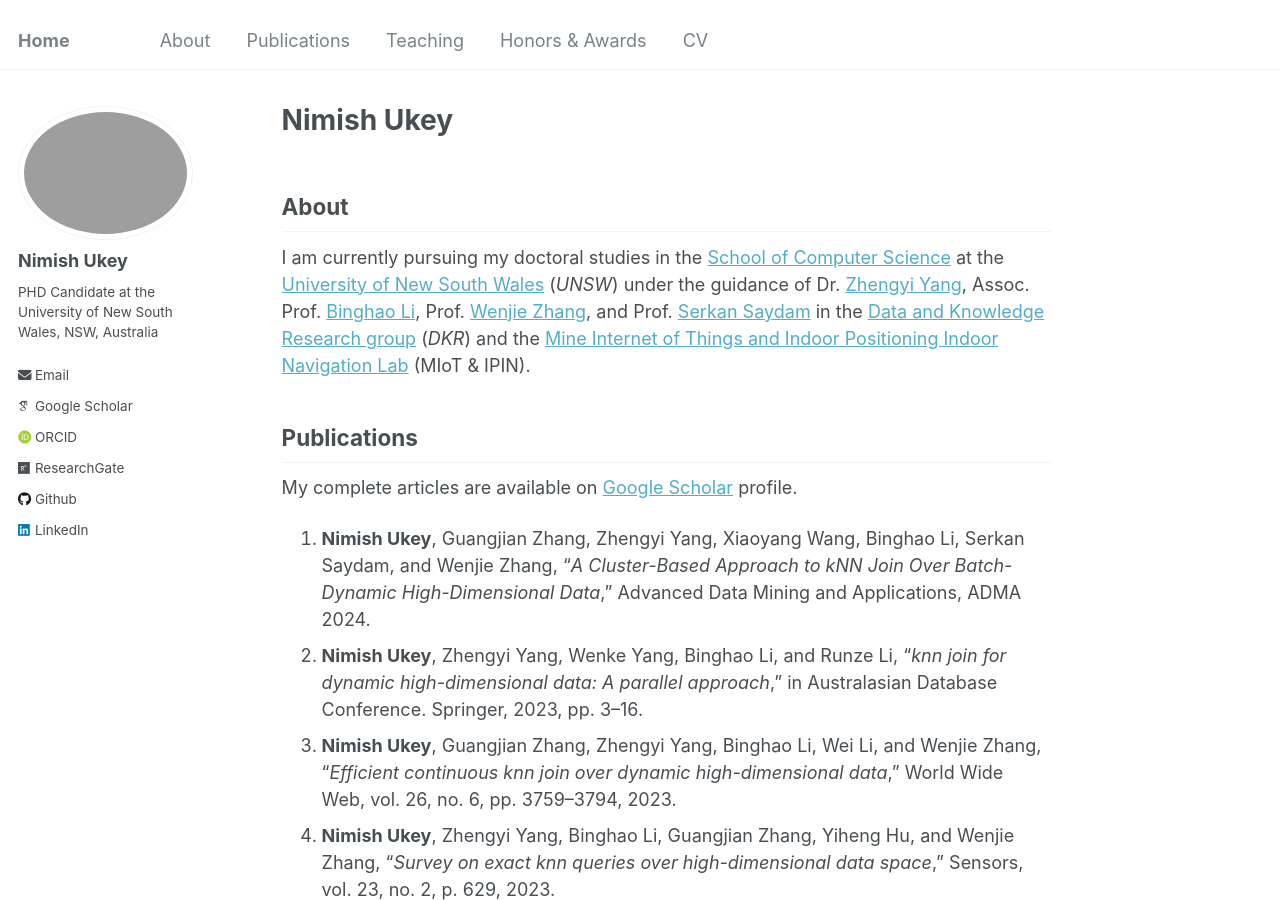
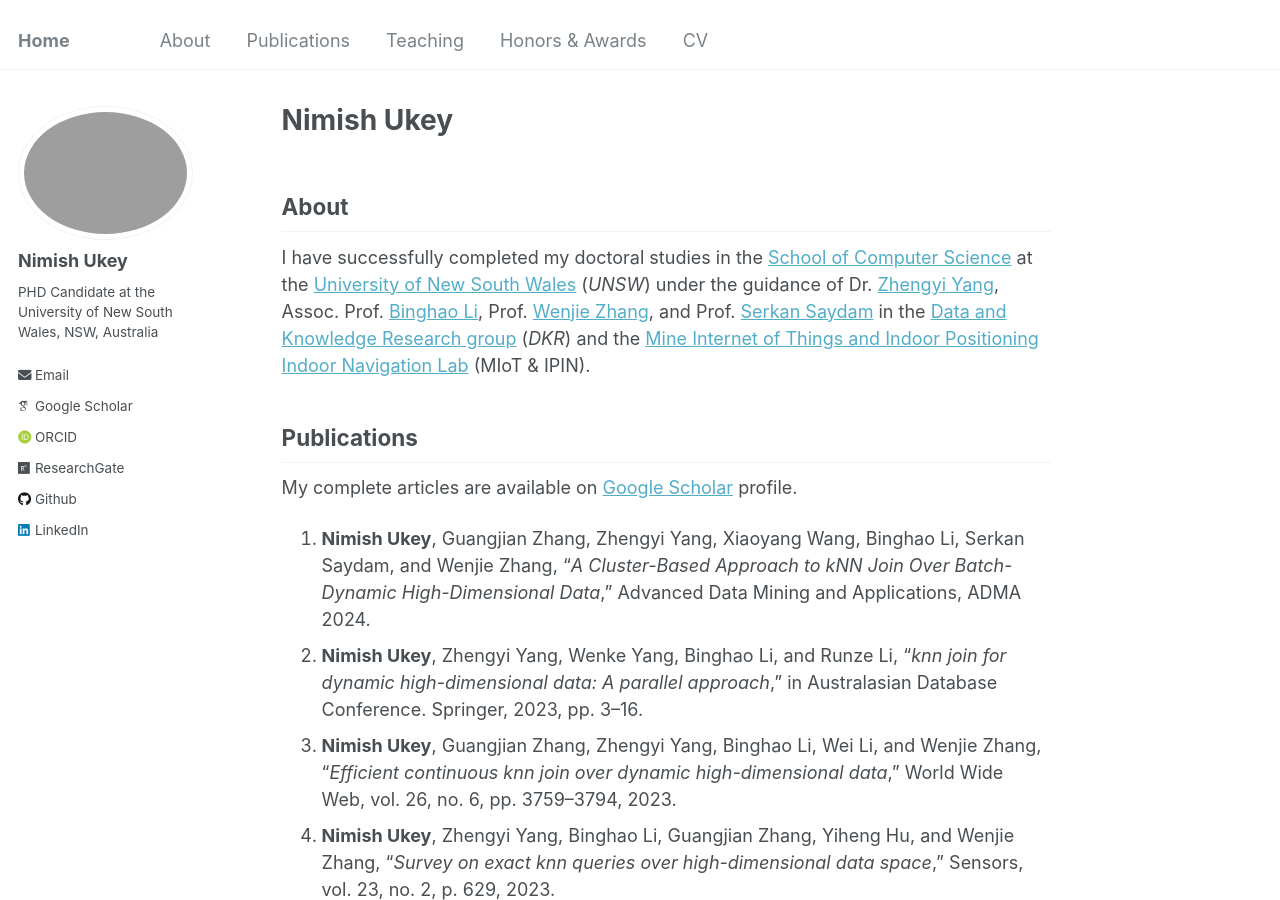
Before and after one commit to nimishukey/nimishukey.github.io, a Jekyll site: the page built from _pages/about.md, in a window 1280 px wide and 900 px high. Built offline with Jekyll 4.4.1, drawn with Linux system fonts in a browser that asks for light colours; some web fonts are replaced.

Commit message:
Update about.md

```diff
--- a/_pages/about.md
+++ b/_pages/about.md
@@ -8,7 +8,7 @@ redirect_from:
 ---
 
 <h2 id="biography"> About </h2>
-I am currently pursuing my doctoral studies in the [School of Computer Science](https://www.unsw.edu.au/engineering/our-schools/computer-science-and-engineering) at the [University of New South Wales](https://www.unsw.edu.au/) (*UNSW*) under the guidance of Dr. [Zhengyi Yang](http://www.zhengyi.one/), Assoc. Prof. [Binghao Li](https://www.unsw.edu.au/staff/binghao-li), Prof. [Wenjie Zhang](https://www.cse.unsw.edu.au/~zhangw/), and Prof. [Serkan Saydam](https://www.unsw.edu.au/staff/serkan-saydam) in the [Data and Knowledge Research group](https://unswdb.github.io/) (*DKR*) and the [Mine Internet of Things and Indoor Positioning Indoor Navigation Lab](https://www.unsw.edu.au/engineering/our-schools/minerals-and-energy-resources-engineering/our-research/facilities/miot-ipin-lab) (MIoT & IPIN).
+I have successfully completed my doctoral studies in the [School of Computer Science](https://www.unsw.edu.au/engineering/our-schools/computer-science-and-engineering) at the [University of New South Wales](https://www.unsw.edu.au/) (*UNSW*) under the guidance of Dr. [Zhengyi Yang](http://www.zhengyi.one/), Assoc. Prof. [Binghao Li](https://www.unsw.edu.au/staff/binghao-li), Prof. [Wenjie Zhang](https://www.cse.unsw.edu.au/~zhangw/), and Prof. [Serkan Saydam](https://www.unsw.edu.au/staff/serkan-saydam) in the [Data and Knowledge Research group](https://unswdb.github.io/) (*DKR*) and the [Mine Internet of Things and Indoor Positioning Indoor Navigation Lab](https://www.unsw.edu.au/engineering/our-schools/minerals-and-energy-resources-engineering/our-research/facilities/miot-ipin-lab) (MIoT & IPIN).
 
 <h2 id="publications"> Publications </h2>
 My complete articles are available on [Google Scholar](https://scholar.google.com.au/citations?user=zOsfTjIAAAAJ&hl=en&oi=ao) profile.
```
